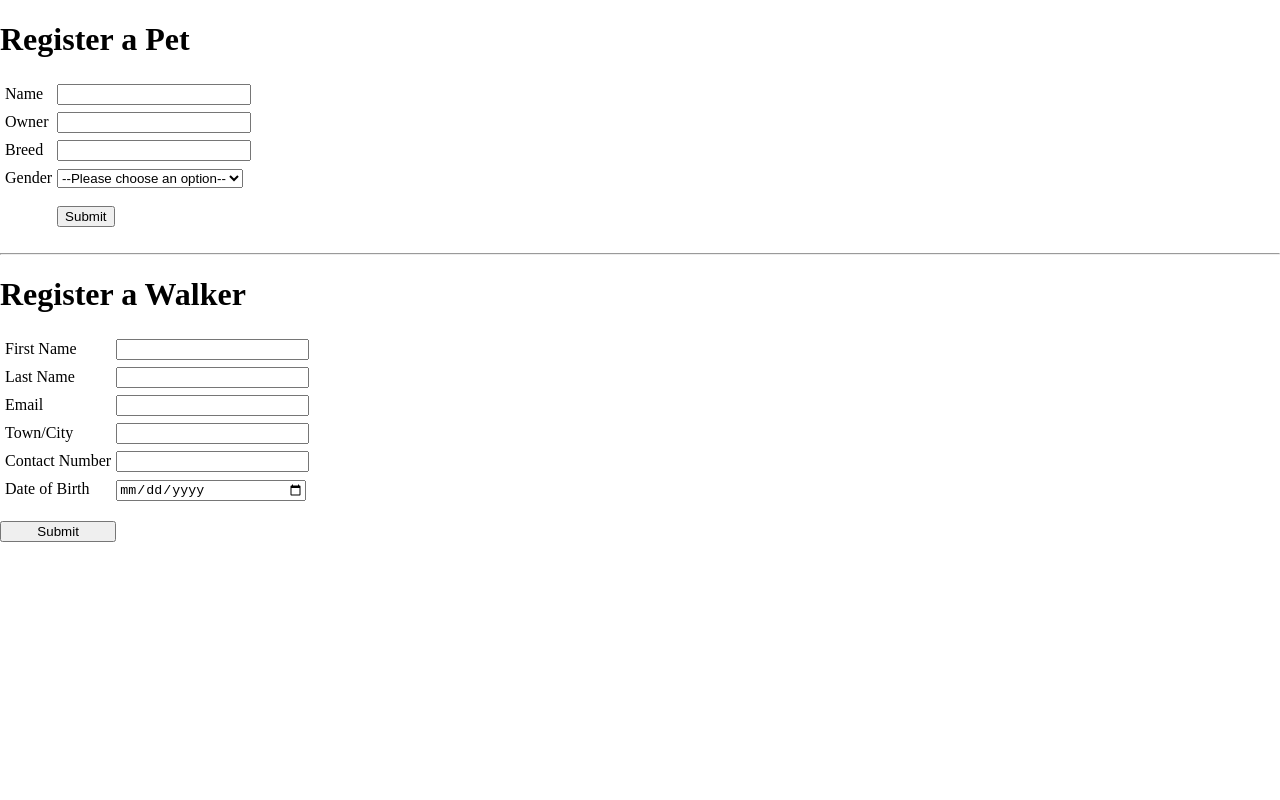
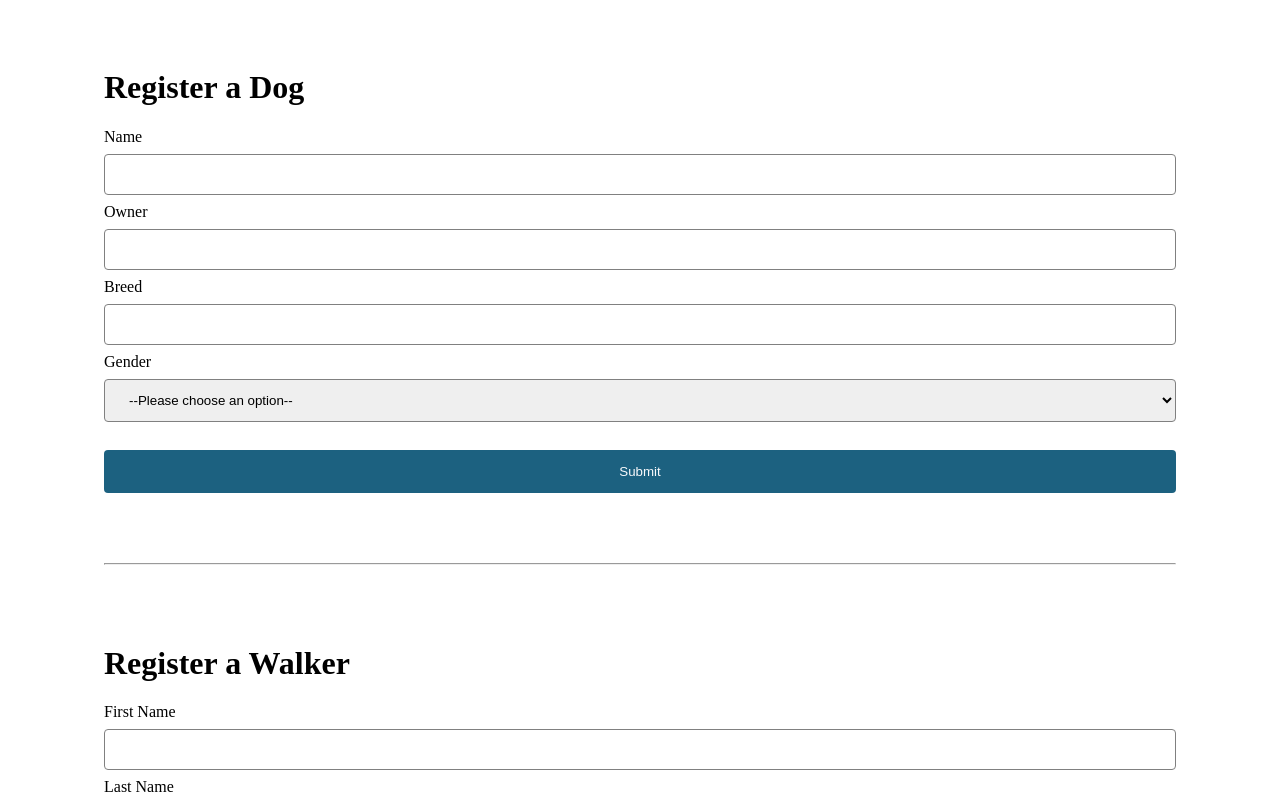
Before and after one commit to WiseNat/BS3221-Summative-Frontend, a SvelteKit app: page / in a window 1280 px wide. Shown: the top 800 px of the page. Built offline with nearby package versions, Linux system fonts and the light colour scheme.

Commit message:
Upgraded frontend form visuals

```diff
--- a/src/app.html
+++ b/src/app.html
@@ -6,7 +6,7 @@
 		<meta name="viewport" content="width=device-width, initial-scale=1" />
 		%sveltekit.head%
 	</head>
-	<body data-sveltekit-preload-data="hover" style="margin:0;padding:0">
+	<body data-sveltekit-preload-data="hover">
 		<div style="display: contents">%sveltekit.body%</div>
 	</body>
 	<style>
--- a/src/routes/+page.svelte
+++ b/src/routes/+page.svelte
@@ -1,85 +1,83 @@
 <style>
-    form  {
-        display: table;
+    :root {
+        margin: 3em 6em;
     }
 
-    div {
-        display: table-row;
+    input[type=text], input[type=email], input[type=tel], input[type=date], select {
+        width: 100%;
+        padding: 12px 20px;
+        margin: 8px 0;
+        display: inline-block;
+        box-sizing: border-box;
+        border: 1px solid gray;
+        border-radius: 4px;
     }
 
-    label {
-        display: table-cell;
-        padding: 5px;
+    input[type=submit] {
+        width: 100%;
+        padding: 14px 20px;
+        margin: 20px 0;
+        background-color: var(--blue-sapphire);
+        color: var(--snow);
+        border: none;
+        border-radius: 4px;
+        cursor: pointer;
     }
 
-    input {
-        display: table-cell;
-        width: 100%;
+    input[type=submit]:hover {
+        background-color: var(--yankees-blue);
     }
 
-    select {
-        display: table-cell;
-        width: 100%;
+    br {
+        margin: 0 0 30px 0;
+    }
+
+    hr {
+        color: var(--yankees-blue);
+        margin: 50px 0 80px 0;
     }
 </style>
 
-<h1>Register a Pet</h1>
+<h1>Register a Dog</h1>
 <form method="POST">
-    <div>
     <label for="name">Name </label>
     <input type="text" name="name" id="name" required />
-    </div>
-    <div>
+    <br>
     <label for="owner">Owner </label>
-        <input type="owner" name="owner" id="owner" required />
-    </div>
-    <div>
+    <input type="text" name="owner" id="owner" required />
+    <br>
     <label for="breed">Breed </label>
-        <input type="breed" name="breed" id="breed" required />
-    </div>
-    <div>
+    <input type="text" name="breed" id="breed" required />
+    <br>
     <label for="gender">Gender </label>
     <select name="gender" id="gender-select">
         <option value="">--Please choose an option--</option>
         <option value="male">Male</option>
         <option value="female">Female</option>
     </select>
-    <div>
     <br>
-    <div>
     <input type="submit" value="Submit"/>
-    </div>
 </form>
-<br>
 <hr>
 <h1>Register a Walker</h1>
 <form method="POST">
-    <div>
     <label for="name">First Name </label>
     <input type="text" name="name" id="name" required/>
-    </div>
-    <div>
+    <br>
     <label for="name">Last Name </label>
     <input type="text" name="name" id="name" required/>
-    </div>
-    <div>
+    <br>
     <label for="email">Email </label>
     <input type="email" name="email" id="email" required/>
-    </div>
-    <div>
+    <br>
     <label for="town-city">Town/City </label>
     <input type="text" name="town-city" id="town-city" required/>
-    </div>
-    <div>
+    <br>
     <label for="contact-number">Contact Number </label>
     <input type="tel" name="contact-number" id="contact-number" required/>
-    </div>
-        <div>
+    <br>
     <label for="dob">Date of Birth </label>
     <input type="date" name="dob" id="dob" required/>
-    </div>
     <br>
-    <div>
     <input type="submit" value="Submit"/>
-    </div>
 </form>
```
Lines whose indentation alone changed are shown as unchanged.
